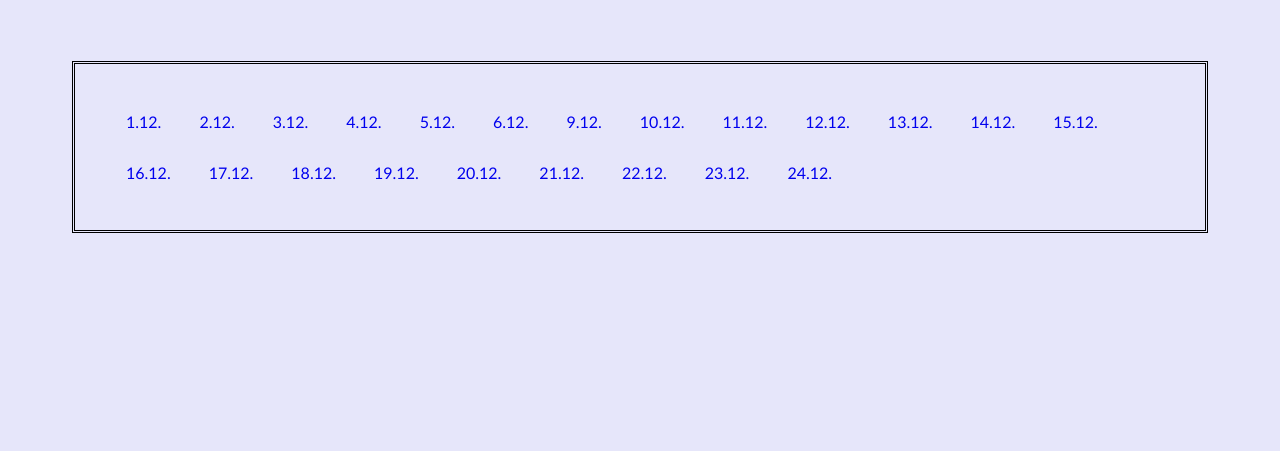
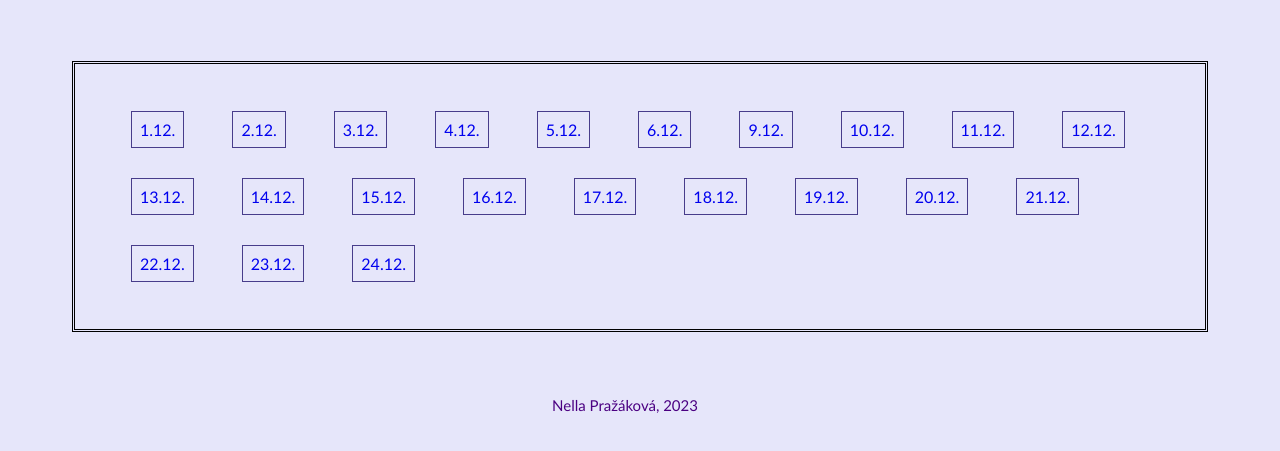
Before and after one commit to prazakovaa/advent, a plain HTML site: page index.html in a window 1280 px wide. Shown: the part 147-598 px from the top of the page. Drawn offline with Linux system fonts and the light colour scheme.

Commit message:
index css

```diff
--- a/css/style.css
+++ b/css/style.css
@@ -37,16 +37,17 @@ footer{
     display: flex;
     text-align: center;
     flex-wrap: wrap;
-    gap: 2em;
+    gap: 3em;
     margin: 4em;
-    padding: 3em;
+    padding: 3.5em;
     list-style-type: none;
     border-style: double;
 }
 
 .seznam a {
     text-decoration: none;
-    padding: 3px;
+    padding: 8px;
+    border: 1px solid darkslateblue
 }
 
 h1{
--- a/index.html
+++ b/index.html
@@ -39,7 +39,7 @@
     </nav>
 </main>
     <footer>
-        <a href="#https://github.com/prazakovaa"></a>
+        <p>Nella Pražáková, 2023</p>
     </footer>
 </body>
 </html>
```
